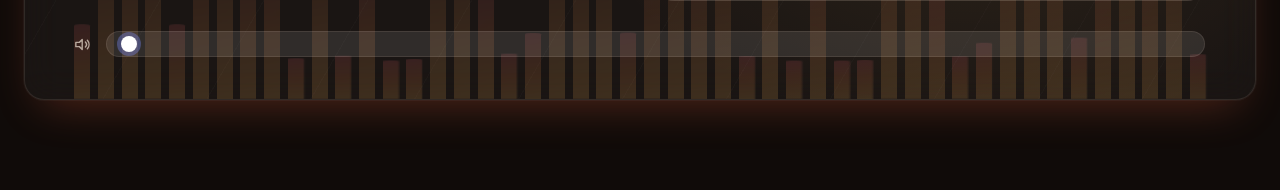
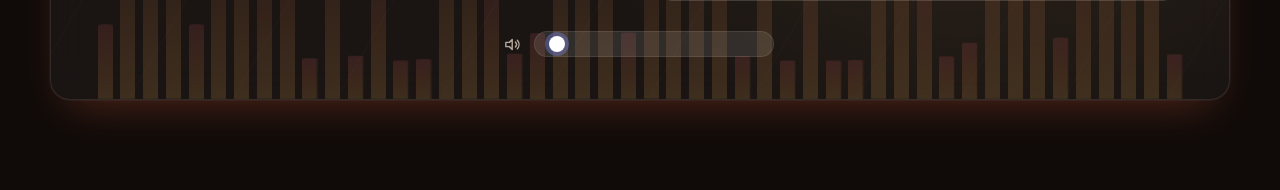
Before and after one commit to Banapfel99/stammchannel-website, a PHP site: page /music/playlist.php?id=1 in a window 1280 px wide. Shown: the part 1248-1438 px from the top of the page. Run offline with PHP 8.4, Linux system fonts and the light colour scheme; the visitor is signed in with stand-in values (Sample User, id 1); data comes from the database, SQL or seed files in the repository; tables that the repository leaves empty or names only in its code hold one stand-in row (values such as "Sample post"); some libraries are stand-ins or nearby versions.

Commit message:
added fix

```diff
--- a/assets/css/style.css
+++ b/assets/css/style.css
@@ -451,7 +451,7 @@ button:active,
 }
 
 .music-page.content {
-    max-width: 1440px;
+    max-width: min(1760px, 96vw);
 }
 
 .content > p {
@@ -1029,9 +1029,10 @@ tbody tr:last-child td {
     position: relative;
     z-index: 1;
     display: grid;
-    grid-template-columns: minmax(240px, 320px) minmax(280px, 420px) minmax(240px, 320px);
+    grid-template-columns: minmax(260px, 1fr) minmax(300px, 460px) minmax(260px, 1fr);
     grid-template-areas: "tracks player listen";
     align-items: start;
+    justify-items: stretch;
     gap: 28px;
 }
 
@@ -1315,7 +1316,11 @@ tbody tr:last-child td {
     z-index: 1;
     display: flex;
     align-items: center;
-    gap: 14px;
+    justify-content: center;
+    gap: 12px;
+    width: 100%;
+    max-width: 320px;
+    margin: 0 auto;
     color: var(--text-muted);
 }
 
@@ -1327,6 +1332,7 @@ tbody tr:last-child td {
 
 .hero-volume-bar input[type="range"] {
     flex: 1;
+    max-width: 240px;
 }
 
 /* --------------------------------- Track list --------------------------------- */
```
